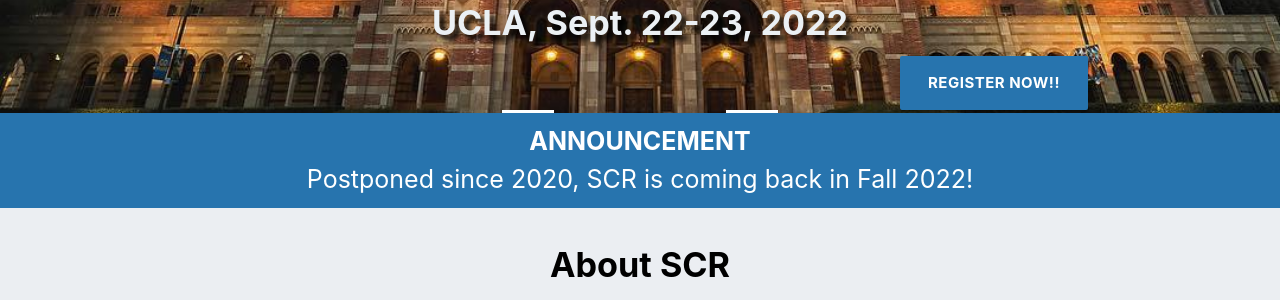
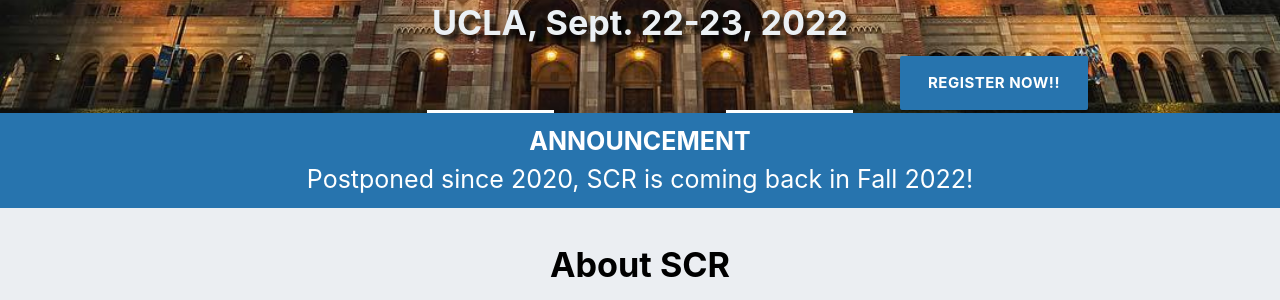
Before and after one commit to scr2022/scr2022.github.io, a Jekyll site: the page built from index.html, in a window 1280 px wide. Shown: the part 451-751 px from the top of the page. Built offline with Jekyll 4.4.1, drawn with Linux system fonts in a browser that asks for light colours.

Commit message:
sponsor offset tweaks

```diff
--- a/_includes/banner.html
+++ b/_includes/banner.html
@@ -9,10 +9,10 @@
           <a href="{{site.registration-page}}" class="btn-large" style="font-weight:bold; background-color: {{site.color.primary-dark}}">Register Now!!</a>
           <br />
           <div class="row">
-            <div class="col l1 m2 s4 offset-l4 offset-m3 offset-s1">
+            <div class="col l2 m3 s4 offset-l3 offset-m2 offset-s1">
               <a href="https://aws.amazon.com/opensource/"><img class="responsive-img" src="img/sponsors/aws_logo_wbg.png"></a>
             </div>
-            <div class="col l1 m2 s4 offset-l2 offset-m2 offset-s2">
+            <div class="col l2 m3 s4 offset-l2 offset-m2 offset-s2">
               <a href="https://ftx.com/"><img class="responsive-img" src="img/sponsors/ftx_logo_wbg.png"></a>
             </div>
           </div>
```
